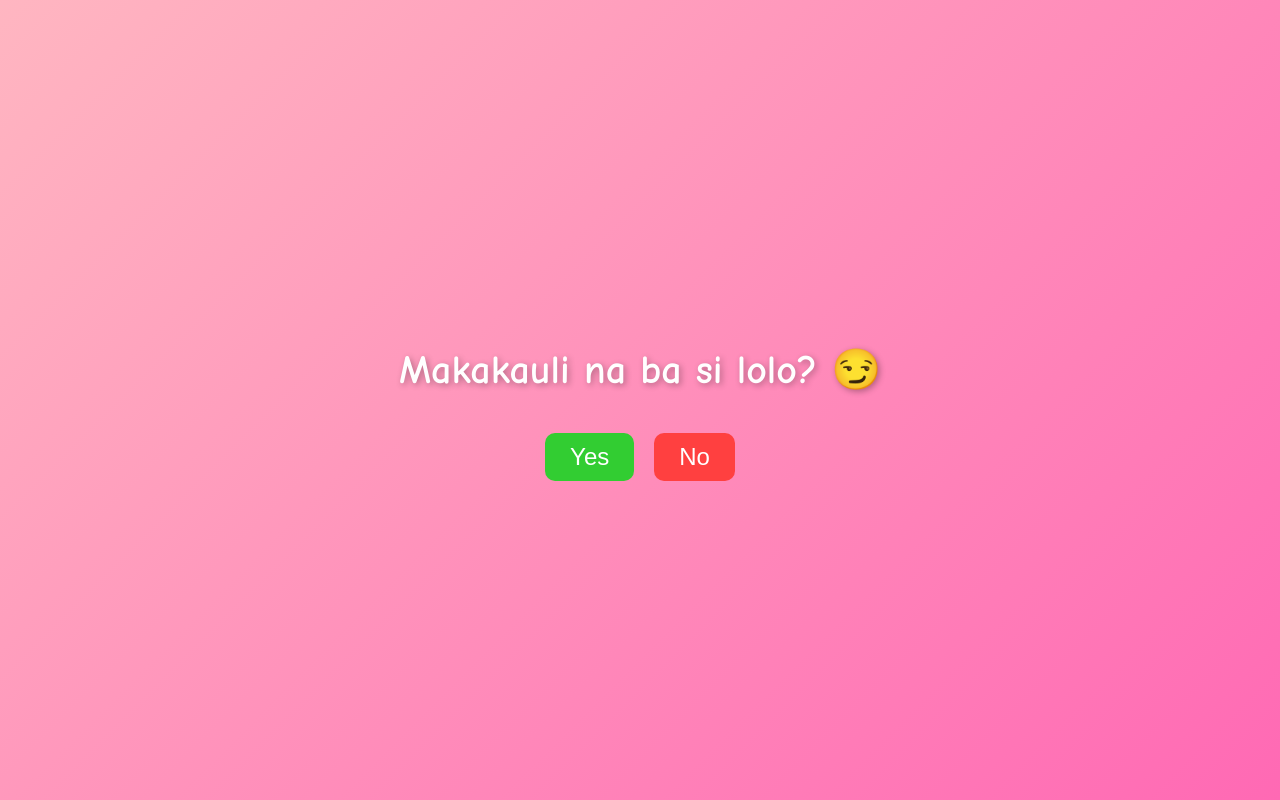
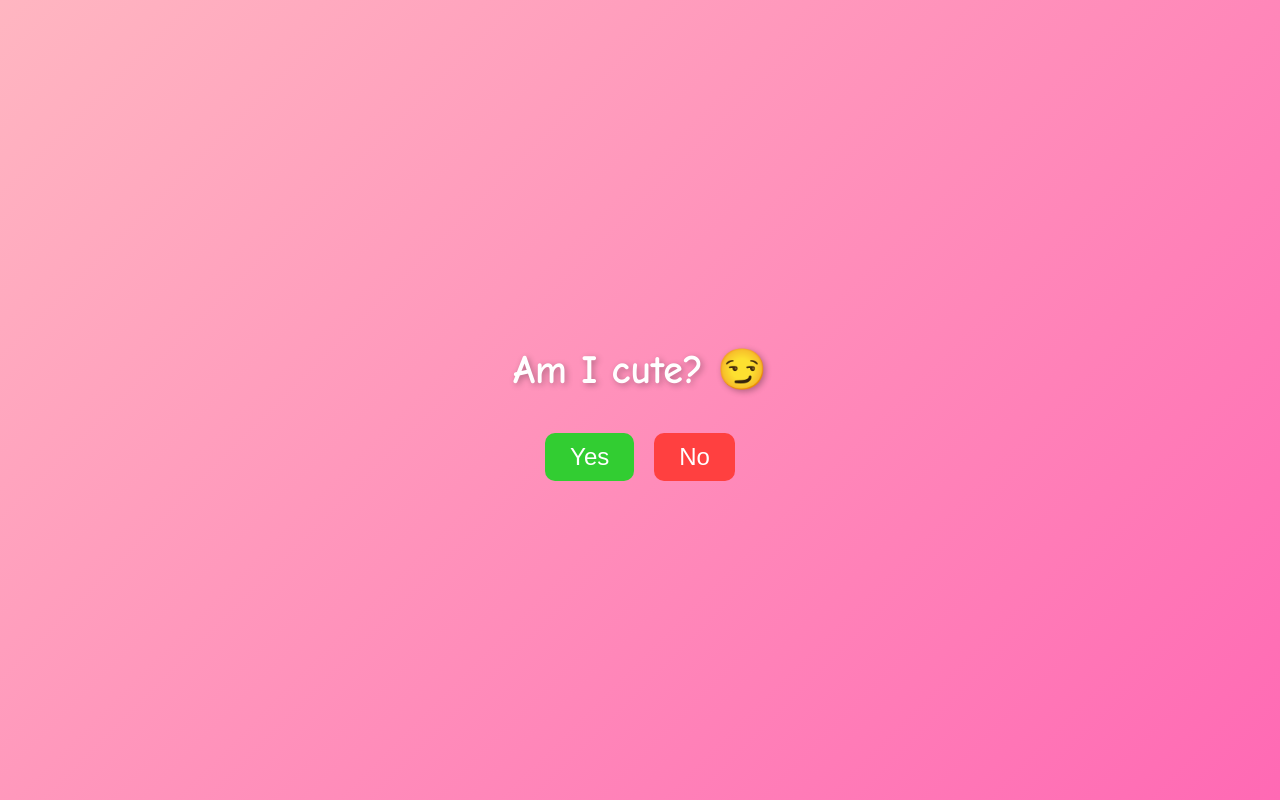
Before and after one commit to johnreneromero17-ops/say-yes-game, a plain HTML site: page index.html in a window 1280 px wide. Drawn offline with Linux system fonts and the light colour scheme.

Commit message:
Change question and enhance button interactions
Updated the question text and adjusted button behavior.

```diff
--- a/index.html
+++ b/index.html
@@ -66,7 +66,7 @@
 </style>
 </head>
 <body>
-  <h1 id="question">Makakauli na ba si lolo? 😏</h1>
+  <h1 id="question">Am I cute? 😏</h1>
   <div class="buttons">
     <button id="yesBtn">Yes</button>
     <button id="noBtn">No</button>
@@ -121,4 +121,5 @@
     });
   </script>
 </body>
+
 </html>
```
